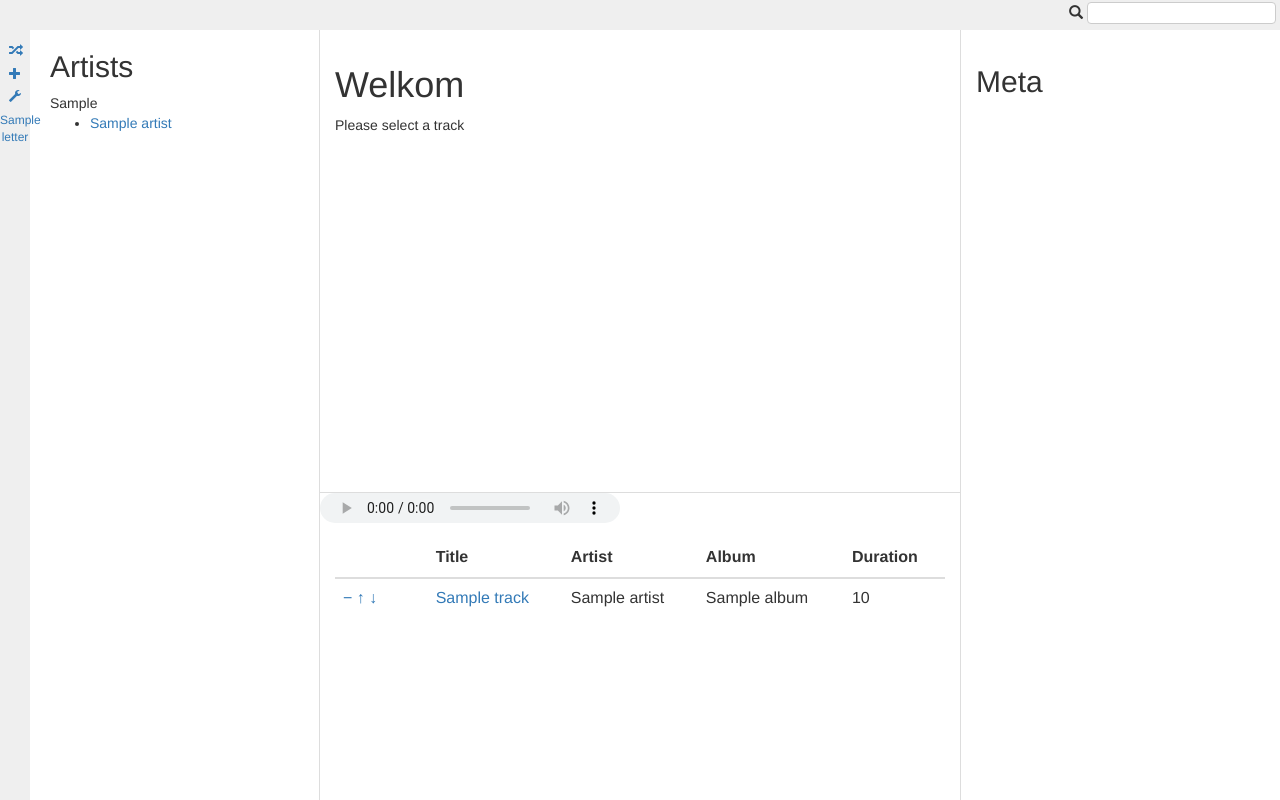
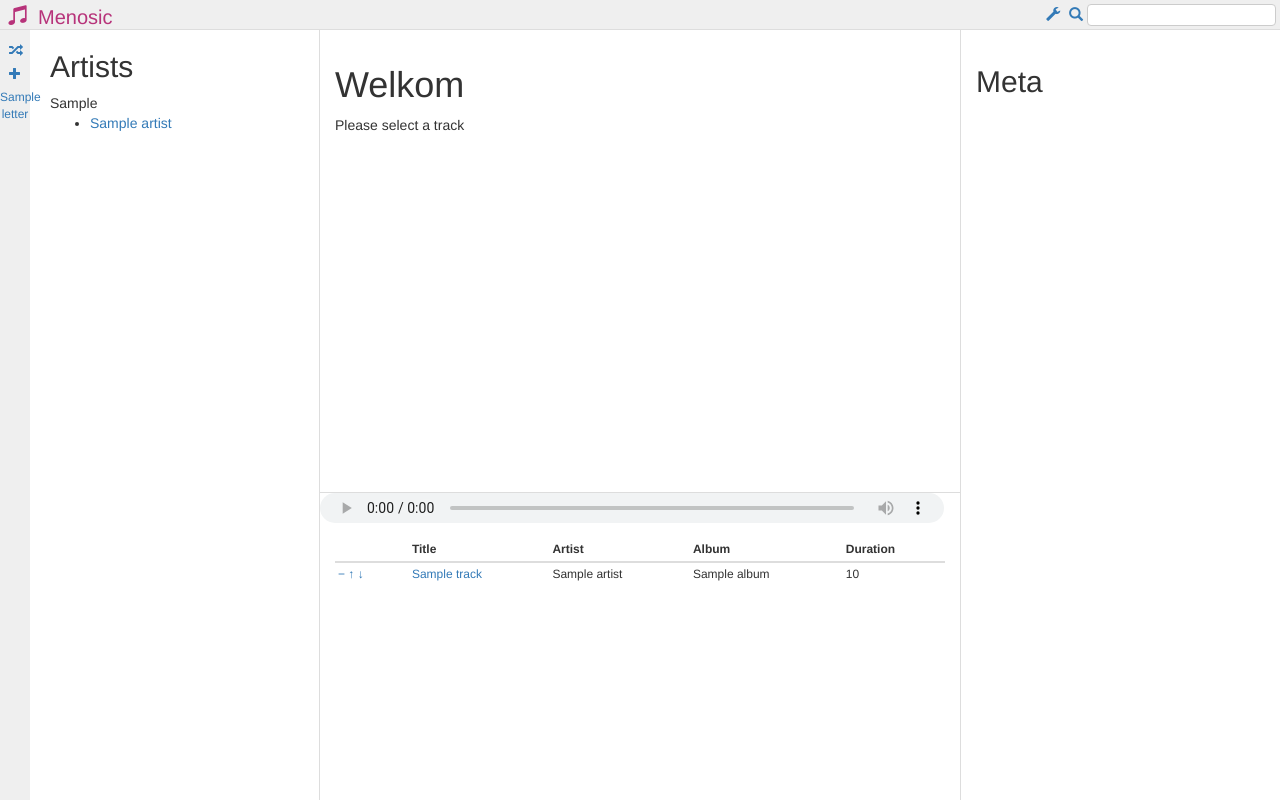
Before and after one commit to Menollo/menosic, a Django app: template menosic/music/templates/music/artist_list.html in a window 1280 px wide. Run offline with Django 3.2, Linux system fonts and the light colour scheme; the template is opened without the code that fills it: most values are stand-ins (such as "Sample title", 1, 10 or a date in 2020); some libraries are stand-ins or nearby versions.

Commit message:
Styling..

```diff
--- a/menosic/menosic/templates/base.html
+++ b/menosic/menosic/templates/base.html
@@ -1,3 +1,4 @@
+{% load static %}
 <html>
 <head>
     <script src="//code.jquery.com/jquery-2.2.0.min.js"></script>
@@ -11,7 +12,7 @@
     <!-- Latest compiled and minified JavaScript -->
     <script src="//maxcdn.bootstrapcdn.com/bootstrap/3.3.6/js/bootstrap.min.js"></script>
 
-
+    <link rel="shortcut icon" type="image/png" href="{% static 'favicon.png' %}" />
 <style>
 #outer-container {
     position: relative;
@@ -33,15 +34,34 @@
     height: 30px;
     background: #efefef;
     z-index: 20;
+    border-bottom: 1px solid #ddd;
 }
-#search {
+#header_left {
+    float: left;
+    padding: 4px;
+}
+#header_right {
     float: right;
-    padding: 2px 4px;
+    padding: 4px;
+}
+#header_left h1 {
+    padding: 0;
+    margin: 0px 4px;
+    font-size: 20px;
+    color: #b7337a;
+}
+#header_left h1 i{
+    display: inline-block;
+    padding-right: 10px;
 }
 input[type=text] {
     border: 1px solid #ccc;
     border-radius: 4px;
     padding: 0 3px;
+}
+#header label {
+    margin-left: 5px;
+    color: #337ab7;
 }
 .meta_overlay {
     background: #efefef;
@@ -56,7 +76,15 @@ input[type=text] {
 .clear {
     clear: both;
 }
-
+.table>tbody>tr>td,
+.table>tbody>tr>th,
+.table>tfoot>tr>td,
+.table>tfoot>tr>th,
+.table>thead>tr>td,
+.table>thead>tr>th {
+    font-size: 12px;
+    padding: 3px;
+}
 .album {
     margin: 10px 0px;
 }
@@ -119,6 +147,10 @@ input[type=text] {
     padding: 0;
     margin: 0;
 }
+audio {
+    width: 100%;
+    padding-right: 16px;
+}
 #player {
     position: absolute;
     height: 30px;
@@ -129,7 +161,7 @@ input[type=text] {
     padding-top: 45px;
 }
 #playlist #actions {
-    min-width: 75px;
+    min-width: 40px;
 }
 #meta { /* right sidebar */
     overflow-y: scroll;
@@ -365,7 +397,7 @@ function search_delay() {
 }
 
 $(document).ready(function() {
-    $('#artists-list a, #navigation a.external').click(link_to_content);
+    $('#artists-list a, #navigation a.external, a.to_content').click(link_to_content);
     $('#playlist a.to_player').click(link_to_player);
     $('#playlist a.to_playlist').click(link_to_playlist);
     $('#player').bind('ended', play_next);
@@ -384,7 +416,11 @@ $(document).ready(function() {
 {% block all %}
 <div id="outer-container">
     <div id="header">
-        <div id="search">
+        <div id="header_left">
+            <h1><i class="glyphicon glyphicon-music"></i>Menosic</h1>
+        </div>
+        <div id="header_right">
+            <a class="to_content" href="{% url "settings:detail" %}"><i class="glyphicon glyphicon-wrench"></i></a>
             <label for="seachbox" class="glyphicon glyphicon-search"></label>
             <input id="searchbox" name="search" type="text" />
         </div>
@@ -396,7 +432,6 @@ $(document).ready(function() {
                   <ul class="nav">
                     <li class="bottom-buffer"><a class="external" href="{% url "random_album" %}"><i class="glyphicon glyphicon-random"></i></a></li>
                     <li class="bottom-buffer"><a class="external" href="{% url "new_albums" %}"><i class="glyphicon glyphicon-plus"></i></a></li>
-                    <li class="bottom-buffer"><a class="external" href="{% url "settings:detail" %}"><i class="glyphicon glyphicon-wrench"></i></a></li>
                   {% for letter in letters %}
                     <li><a href="#{{ letter }}">{{ letter }}</a></li>
                   {% endfor %}
--- a/menosic/music/templates/music/album_detail.html
+++ b/menosic/music/templates/music/album_detail.html
@@ -6,7 +6,7 @@
     <img src="{% url 'cover' album.pk %}">
   </div>
   {% endif %}
-  <h1>{{ album.title }}</h1>
+  <h2>{{ album.title }}</h2>
 </div>
 <p><a class="to_playlist" href="{% url 'add_album' album.id %}">+ add album to playlist</a></p>
 
--- a/menosic/music/templates/music/artist_detail.html
+++ b/menosic/music/templates/music/artist_detail.html
@@ -1,6 +1,6 @@
 {{ artist.name }}
 
-<h1>{{ artist.name }}</h1>
+<h2>{{ artist.name }}</h2>
 {% with albums=artist.album_set.all %}
   {% if albums.count > 1 %}<a href="{% url "random_album" artist.pk %}"><i class="glyphicon glyphicon-random"></i></a>{% endif %}
   <ul id="album_list">
```
Also changed, not shown: menosic/menosic/static/favicon.png (added).
